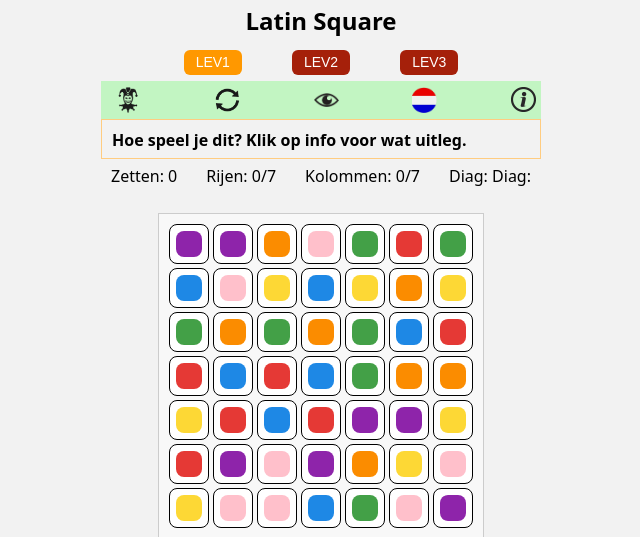
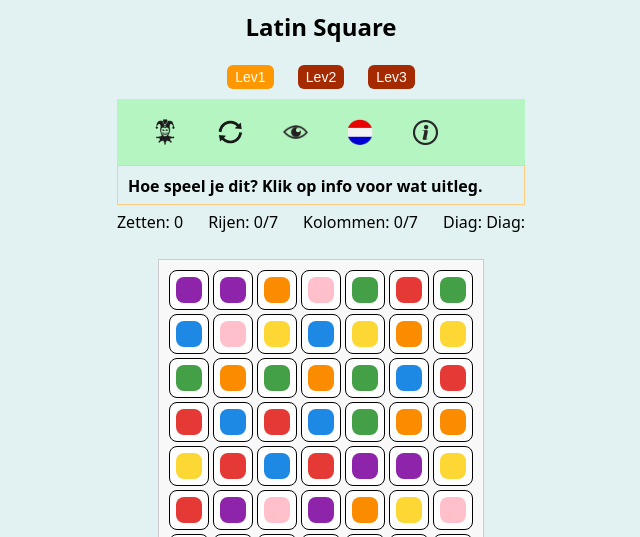
Before and after one commit to Stienaat/latinsquare, a plain HTML site: page index.html in a window 1280 px wide. Shown: the top 537 px of the page, without its empty margins (319-959 px from the left). Drawn offline with Linux system fonts and the light colour scheme.

Commit message:
Add files via upload

```diff
--- a/style.css
+++ b/style.css
@@ -1,71 +1,46 @@
 body {
   margin: 0;
   font-family: system-ui, sans-serif;
-  background: #F2F2F2;
+  background: #E2F2F2;
   display: flex;
   flex-direction: column;
 }
-
 .container {
   flex: 1;
   display: flex;
   flex-direction: column;
   align-items: center;
-  padding: 4px 0;
-  gap: 4px;
-
+  gap: 10px;
+  padding: 10px 0;
 }
 .game-wrapper {
     display: flex;
     flex-direction: column;
-    flex-shrink: 0;
     margin-top: 2px;
     margin-bottom: 2px;
 }
 
 .toolbar {                          /* level bar  */
-  display: grid;
-  gap: 8px 14px;
+  display: flex;
+  gap: 8px 4px;
   justify-content: center;
 }
 
-.levels { 							/* level btn's  */
-  display: flex;
-  align-items: center;
-  gap: 50px;
-  margin: 5px;
-  height: 28px;
-  justify-content: center;
-  width: min(90vw, 420px);
+.level.active {
+	background: #FF9800; 	/* SelectedBg */
+	color: white;
 }
 
-.btn.level {
-    display: flex;
-    align-items: center;
-    justify-content: center;
-    height: 40px;          /* of jouw gewenste hoogte */
-    padding: 0 12px;       /* horizontale padding ok */
-    line-height: normal;   /* reset line-height */
-}
-
-.level.active {
-  background: #FF9800; /* SelectedBg */
-}
-
-.btn {
-  font-size: 14px;
-  line-height: 32px;      /* voorkomt hoge knoppen */
-  max-height: 25px;       /* consistent, compact */
-  white-space: nowrap;    /* geen rare breaks */
-  border: none;
-  margin-top: 0px;
-  background: #A5200A;
-  color: white;
-  border-radius: 8px;
-  padding: 6px 10px;
-  border-radius: 6px;
-  cursor: pointer;
-  transition: background 0.2s ease;
+.btn {								/* level btn's  */
+    padding: 4px 8px;
+    margin: 10px;
+	max-height:10 px;
+    font-size: 14px;
+	border: 0px solid red;
+	border-radius:6px;
+	background-color: #A52A00;
+    cursor: pointer;
+	color:white;
 }
 
 .btn:hover {
@@ -76,20 +51,24 @@
   opacity: 0.4;
   cursor: default;
 }
-.toolbar2 {								/* icon btn's Joker etc ... */
-  display: grid;
-  padding-left: 10px;
-  padding-riht: 10px;
-  justify-content: center;
+.toolbar2 {								/* statusbar icon btn's Joker etc ... */
+  width: 100%;
+  height: auto;
+  box-sizing: border-box;
+  padding: 4px 14px;
+  line-height: 1.2;
   background: rgba(0, 255, 0, 0.2);
+  overflow-x: hidden;
 }
 
 .icons {								/*  icons in toolber 2   */
   display: flex;
   align-items: center;
-  margin: 5px;
-  justify-content: space-between;
-  width: min(90vw, 420px);
+  gap: 40px;
+  margin: 15px;
+  height: 28px;
+  justify-content: center;
+  width: min(90vw,300px);
 }
 
 .joker {
--- a/ui.js
+++ b/ui.js
@@ -162,9 +162,9 @@
   document.getElementById("readmeBtn").title = "Info";
 
   // Level buttons
-  document.getElementById("lev1").textContent = (lang === "EN" ? "LVL1" : "LEV1");
-  document.getElementById("lev2").textContent = (lang === "EN" ? "LVL2" : "LEV2");
-  document.getElementById("lev3").textContent = (lang === "EN" ? "LVL3" : "LEV3");
+  document.getElementById("lev1").textContent = (lang === "EN" ? "LVL1" : "Lev1");
+  document.getElementById("lev2").textContent = (lang === "EN" ? "LVL2" : "Lev2");
+  document.getElementById("lev3").textContent = (lang === "EN" ? "LVL3" : "Lev3");
 
 
   const msgEl = document.getElementById("messageText");
```
